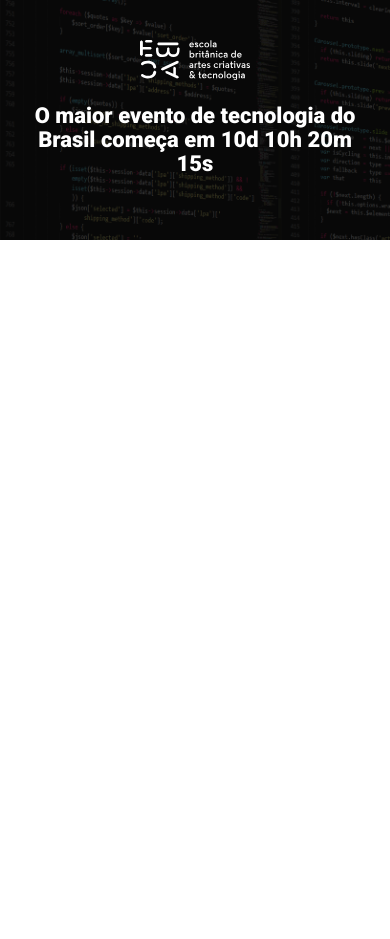
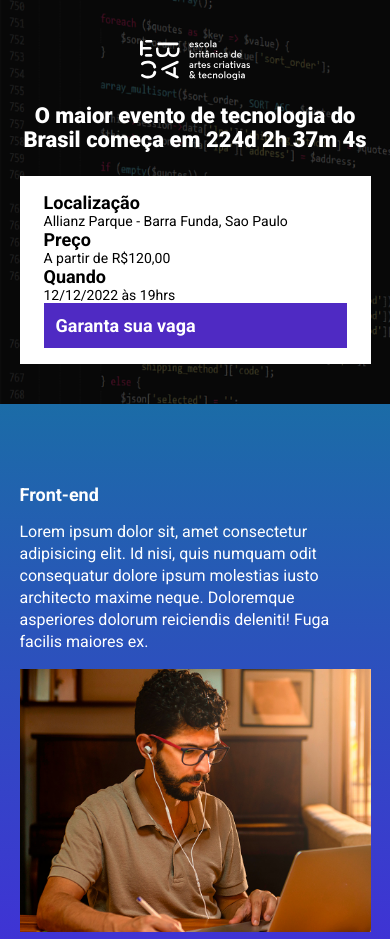
Before and after one commit to AntonioAnnes/projeto_tech_talks, a website built with Parcel: page src/index.html in a window 390 px wide. Shown: the top 939 px of the page. Before the commit the page ends 844 px from the top, so only its background shows below. Built offline with nearby package versions, Linux system fonts and the light colour scheme.

Commit message:
contagem regressiva

```diff
--- a/package.json
+++ b/package.json
@@ -2,17 +2,15 @@
   "name": "projetoevento",
   "version": "1.0.0",
   "description": "",
-  "main": "index.js",
   "scripts": {
     "dev": "parcel src/index.html src/styles/main.scss src/scripts/main.js",
+    "build": "parcel build src/index.html",
     "test": "echo \"Error: no test specified\" && exit 1"
   },
   "keywords": [],
   "author": "",
   "license": "ISC",
   "devDependencies": {
-    "@parcel/transformer-sass": "^2.8.3",
-    "parcel": "^2.8.3",
-    "sharp": "^0.31.3"
+    "parcel": "^2.8.3"
   }
 }
--- a/src/index.html
+++ b/src/index.html
@@ -10,16 +10,83 @@
     <link href="https://fonts.googleapis.com/css2?family=Roboto:wght@400;700;900&display=swap" rel="stylesheet">
 
     <link rel="stylesheet" href="styles/main.scss">
+    <link rel="stylesheet" href="https://unpkg.com/aos@next/dist/aos.css" />
 </head>
 <body>
     <header class="hero">
         <div class="container">
             <img class="hero__logo" src="./images/ebac_logo.svg" alt="EBAC">
             <p class="hero__text">
-                O maior evento de tecnologia do Brasil começa em 10d 10h 20m 15s
+                O maior evento de tecnologia do Brasil começa em <span id="contador"></span>
             </p>
+            <div class="infos-bar">
+                <ul class="infos-bar__infos">
+                    <li class="infos-bar__infos__item">
+                        <b>Localização</b>
+                        Allianz Parque - Barra Funda, Sao Paulo
+                    </li>
+                    <li class="infos-bar__infos__item">
+                        <b>Preço</b>
+                        A partir de R$120,00
+                    </li>
+                    <li class="infos-bar__infos__item">
+                        <b>Quando</b>
+                        12/12/2022 às 19hrs
+                    </li>
+                </ul>
+                <a href="#" class="button button--primary">
+                    Garanta sua vaga
+                </a>
+            </div>
         </div>
     </header>
+
+    <section class="event event--frontend">
+        <div class="container" data-aos="fade-right">
+            <div class="event__details">
+                <h2 class="event__details__title">Front-end</h2>
+                <p class="event__details__description">
+                    Lorem ipsum dolor sit, amet consectetur adipisicing elit. Id nisi, quis numquam odit consequatur dolore ipsum molestias iusto architecto maxime neque. Doloremque asperiores dolorum reiciendis deleniti! Fuga facilis maiores ex.
+                </p>
+            </div>
+            <img class="event__image" src="./images/frontend.png" alt="frontend">
+        </div>
+    </section>
+    <section class="event event--ux-ui event--image-left">
+        <div class= "container" data-aos="fade-left">
+            <div class="event__details">
+                <h2 class="event__details__title">UX-UI</h2>
+                <p class="event__details__description">
+                    Lorem ipsum dolor sit, amet consectetur adipisicing elit. Id nisi, quis numquam odit consequatur dolore ipsum molestias iusto architecto maxime neque. Doloremque asperiores dolorum reiciendis deleniti! Fuga facilis maiores ex.
+                </p>
+            </div>
+            <img class="event__image" src="./images/frontend.png" alt="frontend">
+        </div>
+    </section>
+    <section class="event event--data-science">
+        <div class="container">
+            <div class="event__details" data-aos="fade-right">
+                <h2 class="event__details__title">Data-science</h2>
+                <p class="event__details__description">
+                    Lorem ipsum dolor sit, amet consectetur adipisicing elit. Id nisi, quis numquam odit consequatur dolore ipsum molestias iusto architecto maxime neque. Doloremque asperiores dolorum reiciendis deleniti! Fuga facilis maiores ex.
+                </p>
+            </div>
+            <img class="event__image" src="./images/frontend.png" alt="frontend">
+        </div>
+    </section>
+    <section class="event event--backend event--image-left">
+        <div class="container" data-aos="fade-left">
+            <div class="event__details">
+                <h2 class="event__details__title">Backend</h2>
+                <p class="event__details__description">
+                    Lorem ipsum dolor sit, amet consectetur adipisicing elit. Id nisi, quis numquam odit consequatur dolore ipsum molestias iusto architecto maxime neque. Doloremque asperiores dolorum reiciendis deleniti! Fuga facilis maiores ex.
+                </p>
+            </div>
+            <img class="event__image" src="./images/frontend.png" alt="frontend">
+        </div>
+    </section>
+
+    <script src="https://unpkg.com/aos@next/dist/aos.js"></script>
     <script src="scripts/main.js"></script>
 </body>
 </html>
--- a/src/scripts/main.js
+++ b/src/scripts/main.js
@@ -1 +1,27 @@
-console.log("ola mundo");
+AOS.init();
+
+const dataDoEvento = new Date("Dec 12, 2023 19:00:00");
+const timeStampoDoEvento = dataDoEvento.getTime();
+
+const contaAsHoras = setInterval(function() {
+    const agora = new Date();
+    const timeStampAtual = agora.getTime();
+
+    const distanciaAteOEvento = timeStampoDoEvento - timeStampAtual;
+
+    const diaEmMs = 1000 * 60 * 60 * 24;
+    const horaEmMs = 1000 * 60 * 60;
+    const minutoEmMs = 1000 * 60;
+
+    const diasAteOEvento = Math.floor(distanciaAteOEvento / diaEmMs);
+    const horasAteOEvento = Math.floor((distanciaAteOEvento % diaEmMs) / horaEmMs);
+    const minutosAteOEvento = Math.floor((distanciaAteOEvento % horaEmMs) / minutoEmMs);
+    const segundosAteOEvento = Math.floor((distanciaAteOEvento % minutoEmMs) / 1000);
+
+    document.getElementById('contador').innerHTML = `${diasAteOEvento}d ${horasAteOEvento}h ${minutosAteOEvento}m ${segundosAteOEvento}s`;
+
+    if (distanciaAteOEvento < 0) {
+        clearInterval(contaAsHoras);
+        document.getElementById('contador').innerHTML = 'Evento expirado';
+    }
+}, 1000);
--- /dev/null
+++ b/src/styles/_event.scss
@@ -0,0 +1,65 @@
+@use 'variables';
+
+.event {
+    padding: 80px 0;
+
+    &--frontend {
+        background-image: linear-gradient(variables.$blue1, variables.$blue2);
+    }
+
+    &--ux-ui {
+        background-image: linear-gradient(variables.$blue2, variables.$pink);
+    }
+
+    &--data-science {
+        background-image: linear-gradient(variables.$pink, variables.$yellow);
+    }
+
+    &--backend {
+        background-image: linear-gradient(variables.$yellow, variables.$pink);
+    }
+
+    &--image-left {
+        .container {
+            flex-direction: row-reverse;
+        }
+    }
+
+
+    .container {
+        display: flex;
+        gap: 40px;
+    }
+
+    &__image {
+        max-width: 360px;
+    }
+
+    &__details {
+        &__title {
+        font-size: 18px;
+        font-weight: bold;
+        margin-bottom: 16px;
+    }
+
+        &__description {
+            font-size: 16px;
+            line-height: 22px;
+        }
+    }
+
+    @media (max-width: 640px) {
+        .container {
+            display: block;
+        }
+
+        &__image {
+            width: 100%;
+        }
+
+        &__details {
+            margin-right: 0;
+            margin-bottom: 16px;
+        }
+    }
+}
--- a/src/styles/_hero.scss
+++ b/src/styles/_hero.scss
@@ -1,3 +1,5 @@
+@use 'variables';
+
 .hero {
     padding-top: 64px;
     padding-bottom: 100px;
@@ -16,7 +18,7 @@
         left: 0;
         width: 100%;
         height: 100%;
-        background-color: #000;
+        background-color: variables.$secondaryTextColor;
         content: '';
         opacity: 0.7;
     }
--- /dev/null
+++ b/src/styles/_variables.scss
@@ -0,0 +1,8 @@
+$textColor: #fff;
+$secondaryTextColor: #000;
+
+$blue1: #1B6CA7;
+$blue2: #442BDB;
+$pink: #89223B;
+$yellow: #9C791D;
+$purple: #4f2ac3;
--- /dev/null
+++ b/src/styles/components/_buttons.scss
@@ -0,0 +1,25 @@
+@use '../variables';
+
+.button {
+    padding: 12px;
+    font-size: 18px;
+    font-weight: bold;
+    text-decoration: none;
+    text-align: center;
+    white-space: nowrap;
+
+    &--primary {
+        color: #fff;
+    background-color: variables.$purple;
+}
+
+    @media (max-width :640px) {
+        display: flex;
+        width: 100%;
+    }
+
+    @media (max-width: 1024px) {
+        display: flex;
+        align-items: center;
+    }
+}
--- /dev/null
+++ b/src/styles/components/_infos_bar.scss
@@ -0,0 +1,42 @@
+@use '../variables';
+
+.infos-bar {
+    padding: 16px 24px;
+    background-color: variables.$textColor;
+    display: flex;
+    justify-content: space-between;
+
+    &__infos {
+        display: flex;
+        gap: 40px;
+
+        &__item {
+            font-size: 14px;
+            color: variables.$secondaryTextColor;
+
+            b {
+                color: variables.$secondaryTextColor;
+                font-size: 18px;
+                display: block;
+            }
+        }
+    }
+
+    @media (max-width: 640px) {
+        display: block;
+
+        &__infos {
+            display: block;
+        }
+
+        &__item {
+            margin-bottom: 24px;
+        }
+    }
+
+    @media (max-width: 1024px) {
+        &__infos {
+            gap: 16px;
+        }
+    }
+}
--- a/src/styles/main.scss
+++ b/src/styles/main.scss
@@ -1,11 +1,16 @@
 @use 'hero';
+@use 'components/infos_bar';
+@use 'components/buttons';
+@use 'event';
+@use 'variables';
 
 * {
     margin: 0;
     padding: 0;
     box-sizing: border-box;
     font-family: Roboto, sans-serif;
-    color: #fff;
+    color: variables.$textColor;
+    list-style: none;
 }
 
 .container {
```
